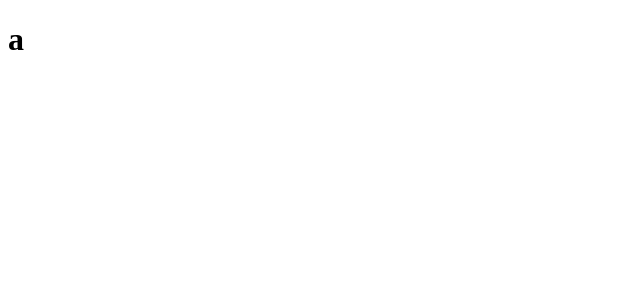
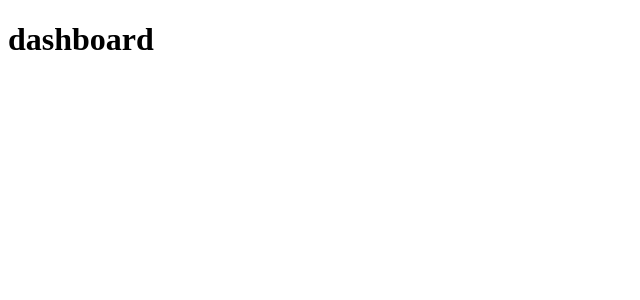
Before and after one commit to psbrunosouza/gitExplorer, a React (Create React App) app: page / in a window 1280 px wide. Shown: the top 300 px of the page, without its empty margins (0-640 px from the left). Built offline with nearby package versions, Linux system fonts and the light colour scheme.

Commit message:
configure routers

```diff
--- a/package.json
+++ b/package.json
@@ -19,6 +19,7 @@
     "eslint-plugin-react-hooks": "2.5.0",
     "react": "^17.0.1",
     "react-dom": "^17.0.1",
+    "react-router-dom": "^5.2.0",
     "react-scripts": "4.0.1",
     "typescript": "^4.0.3",
     "web-vitals": "^0.2.4"
@@ -48,6 +49,7 @@
     ]
   },
   "devDependencies": {
+    "@types/react-router-dom": "^5.1.7",
     "eslint": "^7.18.0",
     "eslint-config-prettier": "^7.1.0",
     "eslint-import-resolver-typescript": "^2.3.0",
--- a/src/App.tsx
+++ b/src/App.tsx
@@ -1,7 +1,11 @@
 import React from 'react';
+import { BrowserRouter } from 'react-router-dom';
+import Routes from './routes';
 
-function App() {
-  return <h1>a</h1>;
-}
+const App: React.FC = () => (
+  <BrowserRouter>
+    <Routes />
+  </BrowserRouter>
+);
 
 export default App;
--- /dev/null
+++ b/src/pages/Dashboard/index.tsx
@@ -0,0 +1,7 @@
+import React from 'react';
+
+const Dashboard: React.FC = () => {
+  return <h1>dashboard</h1>;
+};
+
+export default Dashboard;
--- /dev/null
+++ b/src/pages/Repository/index.tsx
@@ -0,0 +1,7 @@
+import React from 'react';
+
+const Repository: React.FC = () => {
+  return <h1>repository</h1>;
+};
+
+export default Repository;
--- /dev/null
+++ b/src/routes/index.tsx
@@ -0,0 +1,13 @@
+import React from 'react';
+import { Switch, Route } from 'react-router-dom';
+import Dashboard from '../pages/Dashboard';
+import Repository from '../pages/Repository';
+
+const Routes: React.FC = () => (
+  <Switch>
+    <Route path="/" exact component={Dashboard} />
+    <Route path="/repository" component={Repository} />
+  </Switch>
+);
+
+export default Routes;
```
Also changed, not shown: .eslintrc.json, 2 other files (tests, documents, lock files or other folders).
